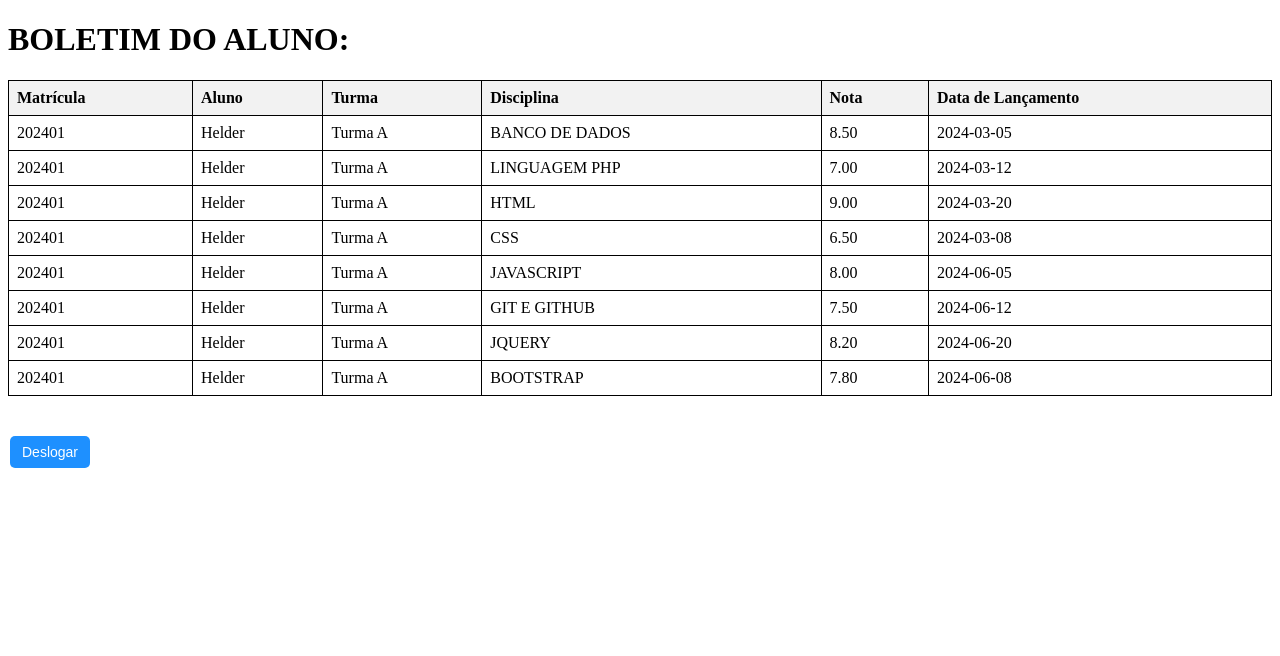
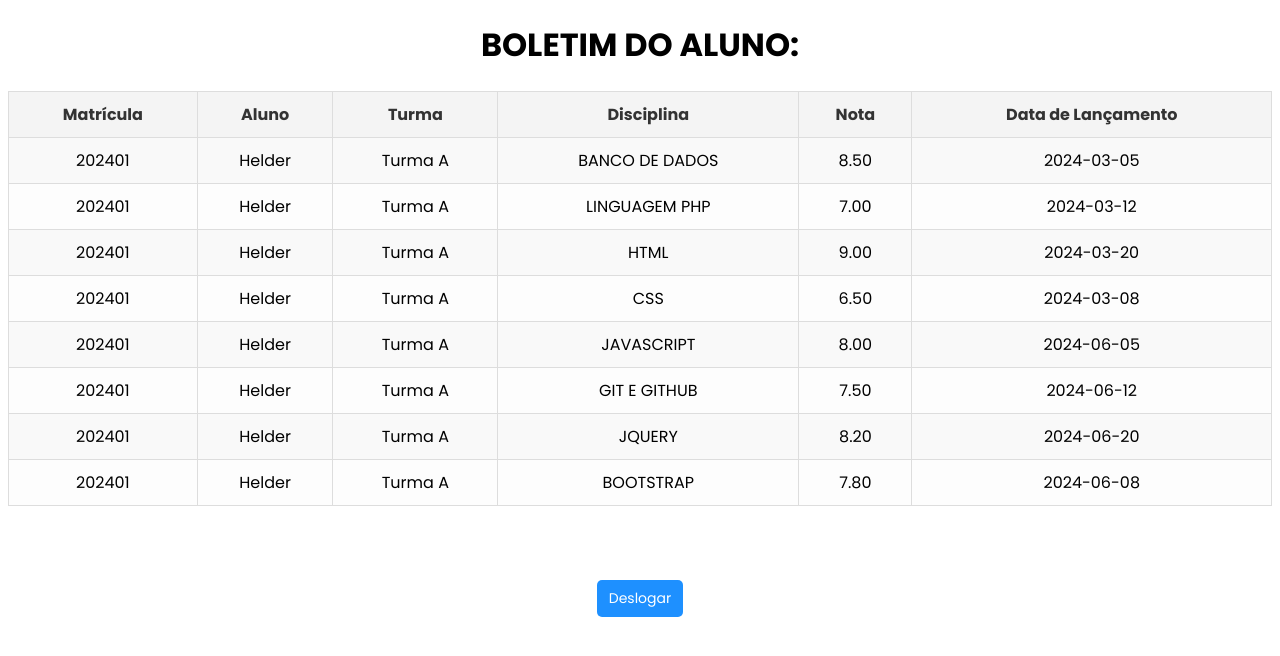
Before and after one commit to Heldersilva959/Projeto-final-Desenvolvimento-Web, a PHP site: page /aluno.php in a window 1280 px wide. Shown: the top 656 px of the page. Run offline with PHP 8.4, Linux system fonts and the light colour scheme; a user stored in the database is signed in; data comes from the database, SQL or seed files in the repository.

Commit message:
Pasta style, página Aluno pronta

```diff
--- /dev/null
+++ b/Style/aluno.css
@@ -0,0 +1,61 @@
+
+@import url('https://fonts.googleapis.com/css2?family=Karla:ital,wght@0,200..800;1,200..800&family=Montserrat:ital,wght@0,100..900;1,100..900&family=Poppins:ital,wght@0,100;0,200;0,300;0,400;0,500;0,600;0,700;0,800;0,900;1,100;1,200;1,300;1,400;1,500;1,600;1,700;1,800;1,900&family=Urbanist:ital,wght@0,100..900;1,100..900&display=swap');
+
+*{
+    font-family: "poppins", sans-serif;
+}
+.tabela-boletim {
+    width: 100%;
+    border-collapse: collapse;
+    margin: 20px 0;
+    font-size: 16px;
+    text-align: left;
+    background-color: #fdfdfd;
+}
+
+.tabela-boletim th, .tabela-boletim td {
+    border: 1px solid #ddd;
+    padding: 10px;
+}
+
+.tabela-boletim th {
+    background-color: #f4f4f4;
+    color: #333;
+    font-weight: bold;
+    text-align: center;
+}
+
+.tabela-boletim tr:nth-child(even) {
+    background-color: #f9f9f9;
+}
+
+.tabela-boletim tr:hover {
+    background-color: #f1f1f1;
+}
+
+.tabela-boletim td {
+    text-align: center;
+}
+button {
+    background-color: dodgerblue;
+    color: white;
+    border: none;
+    padding: 8px 12px;
+    font-size: 14px;
+    margin: 4px 2px;
+    cursor: pointer;
+    border-radius: 5px;
+}
+button:hover {
+    background-color: #1e90ff;
+}
+
+H1{
+    text-align: center;
+}
+.deslogar{
+    display: flex;
+    justify-content: center;
+    align-items: center;
+
+}
--- a/aluno.php
+++ b/aluno.php
@@ -11,38 +11,7 @@ if (!isset($_SESSION['aluno_id'])) {
     <meta charset="UTF-8">
     <meta name="viewport" content="width=device-width, initial-scale=1.0">
     <title>Página do Aluno</title>
-    <style>
-        table {
-            width: 100%;
-            border-collapse: collapse;
-        }
-        table, th, td {
-            border: 1px solid black;
-        }
-        th, td {
-            padding: 8px;
-            text-align: left;
-        }
-        th {
-            background-color: #f2f2f2;
-        }
-        button {
-            background-color: dodgerblue;
-            color: white;
-            border: none;
-            padding: 8px 12px;
-            text-align: center;
-            text-decoration: none;
-            display: inline-block;
-            font-size: 14px;
-            margin: 4px 2px;
-            cursor: pointer;
-            border-radius: 5px;
-        }
-        button:hover {
-            background-color: #1e90ff;
-        }
-    </style>
+    <link rel="stylesheet" href="Style/aluno.css">
 </head>
 <body>
     <H1> BOLETIM DO ALUNO:   </H1>
@@ -75,7 +44,7 @@ if ($consulta) {
 
     if (mysqli_num_rows($consulta) >= 0) {
 
-        echo "<table border='1'>";
+        echo "<table class='tabela-boletim' border='1'>";
         echo "<tr>
                 <th>Matrícula</th>
                 <th>Aluno</th>
@@ -112,8 +81,8 @@ mysqli_close($connection);
 
     </div>
 <br><br>
-<form action="index.html" method="post">
-        <button type="submit">Deslogar</button>
+<form class="deslogar" action="index.html" method="post">
+        <button class="botao" type="submit">Deslogar</button>
     </form>
 </body>
 </html>
--- a/style_2.css
+++ b/style_2.css
@@ -788,7 +788,6 @@ footer button {
     }
 }
 
-/* Responsividade para o footer */
 @media screen and (max-width: 768px) {
     footer {
         flex-direction: column;
@@ -858,7 +857,7 @@ footer button {
     }
 }
 
-@media screen and (max-width: 480px) {
+@media screen and (max-width: 780px) {
     footer {
         padding: 15px;
     }
```
Also changed, not shown: 1 other file.
